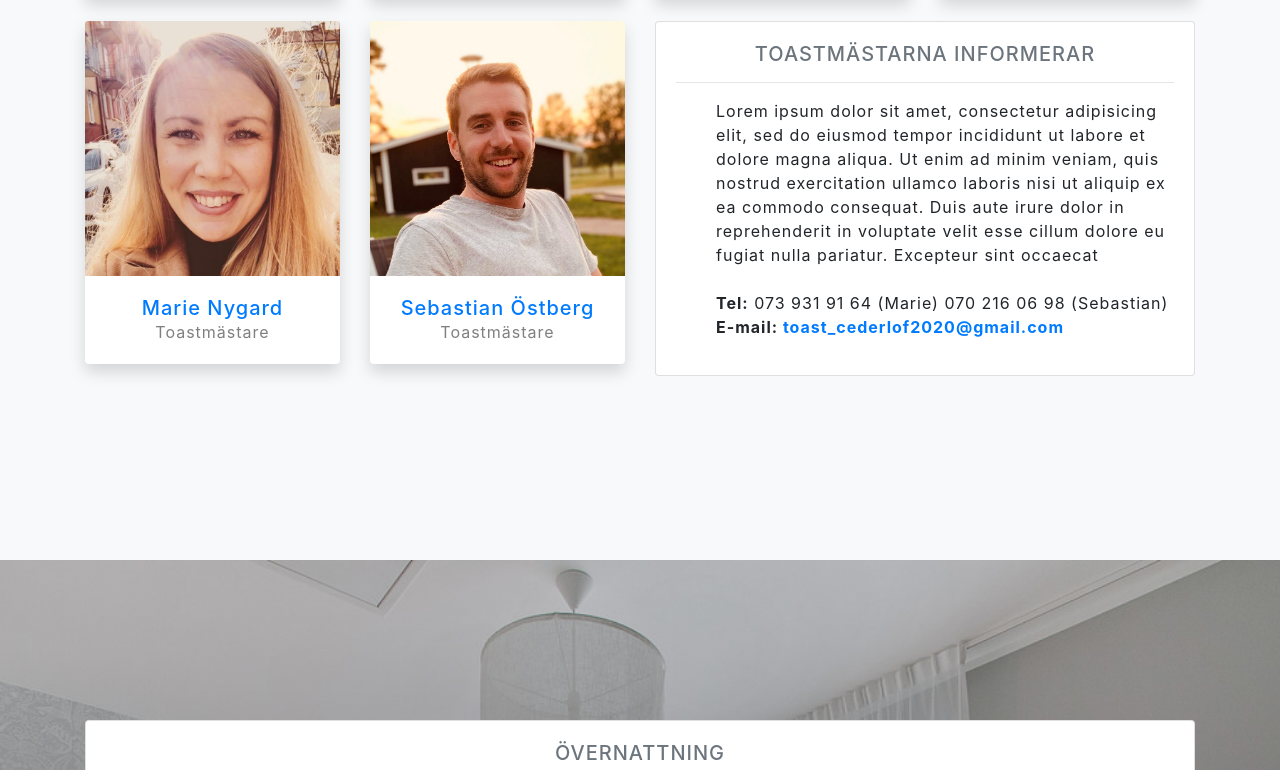
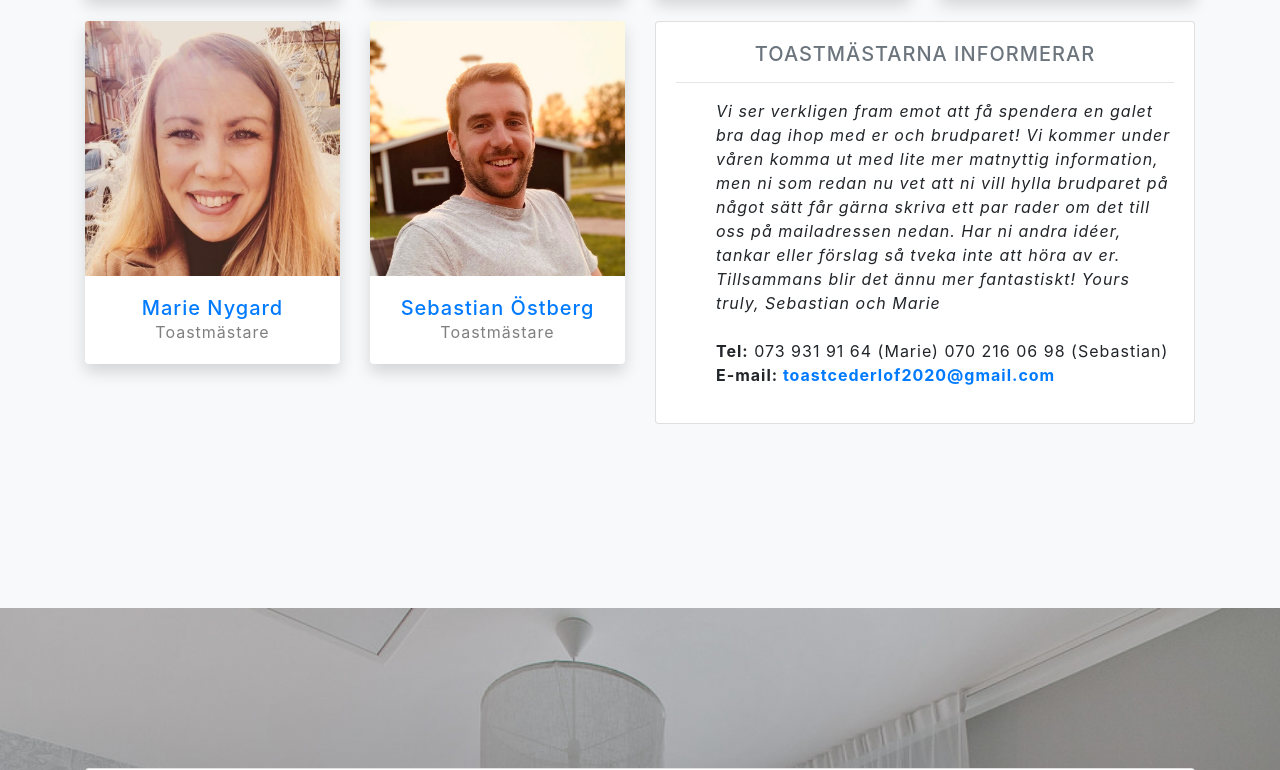
Before and after one commit to cederlof2020/cederlof2020.github.io, a website with bundled scripts: page index2.html in a window 1280 px wide. Shown: the part 3470-4240 px from the top of the page. Built offline with nearby package versions, Linux system fonts and the light colour scheme.

Commit message:
Add files via upload

```diff
--- a/index2.html
+++ b/index2.html
@@ -293,14 +293,13 @@
             <h5 class="card-title text-muted text-uppercase text-center">Toastmästarna informerar</h5>
             <hr>
             <ul class="fa-ul">
-              <li>Lorem ipsum dolor sit amet, consectetur adipisicing elit, sed do eiusmod
-              tempor incididunt ut labore et dolore magna aliqua. Ut enim ad minim veniam,
-              quis nostrud exercitation ullamco laboris nisi ut aliquip ex ea commodo
-              consequat. Duis aute irure dolor in reprehenderit in voluptate velit esse
-              cillum dolore eu fugiat nulla pariatur. Excepteur sint occaecat  </li>
+              <li><i>Vi ser verkligen fram emot att få spendera en galet bra dag ihop med er och brudparet! Vi kommer under våren komma ut med lite mer matnyttig information, men ni som redan nu vet att ni vill hylla brudparet på något sätt får gärna skriva ett par rader om det till oss på mailadressen nedan. Har ni andra idéer, tankar eller förslag så tveka inte att höra av er. Tillsammans blir det ännu mer fantastiskt!
+
+              Yours truly,
+              Sebastian och Marie </i></li>
               <br>
               <li><b>Tel:</b> 073 931 91 64 (Marie) 070 216 06 98 (Sebastian)</li>
-              <b>E-mail: <a href="mailto:marie@gmail.com">toast_cederlof2020@gmail.com</a> </b>
+              <b>E-mail: <a href="mailto:marie@gmail.com">toastcederlof2020@gmail.com</a> </b>
             </ul>
 
           </div>
@@ -510,7 +509,7 @@
                 <a href="mailto:cederlof2020@gmail.com">cederlof2020@gmail.com</a>
                 </div>
                  <div class="small text-black-50">
-                <a href="mailto:marie@gmail.com">toast_cederlof2020@gmail.com</a>
+                <a href="mailto:marie@gmail.com">toastcederlof2020@gmail.com</a>
               </div>
             </div>
           </div>
```
